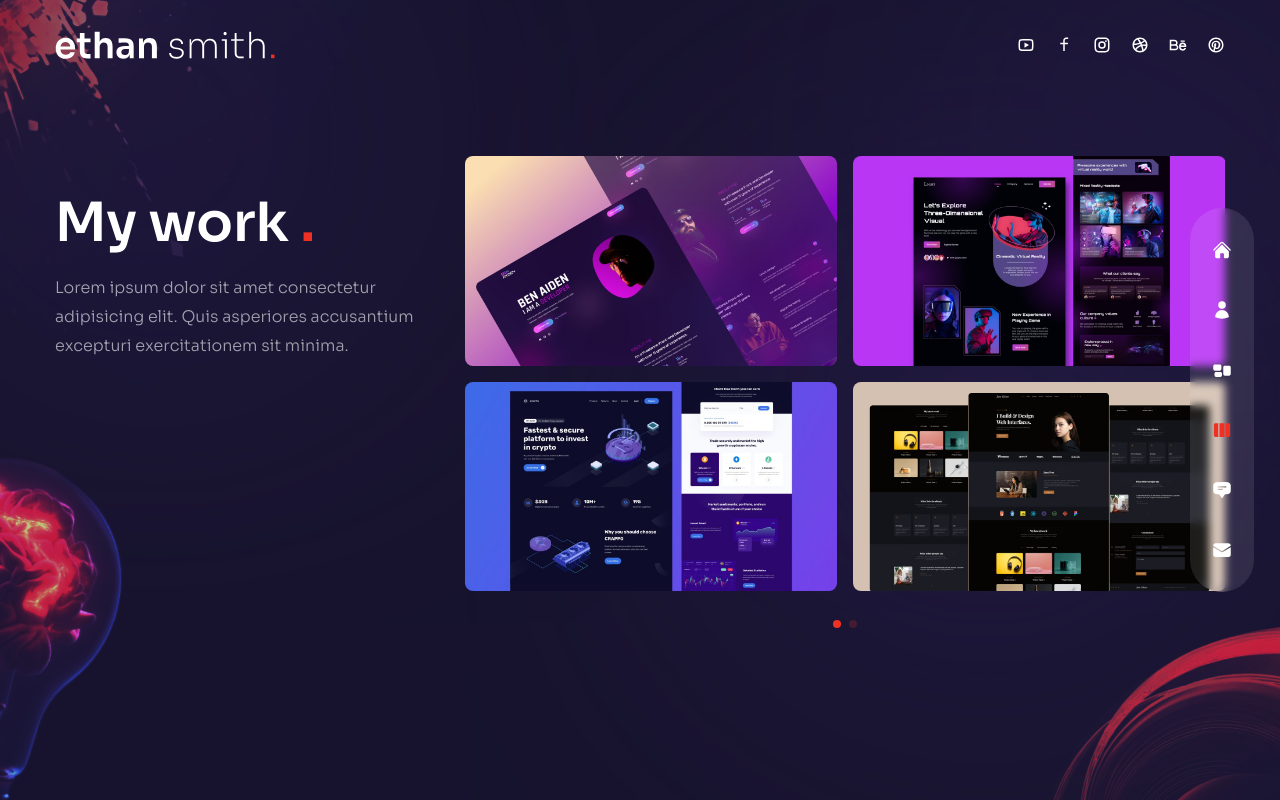
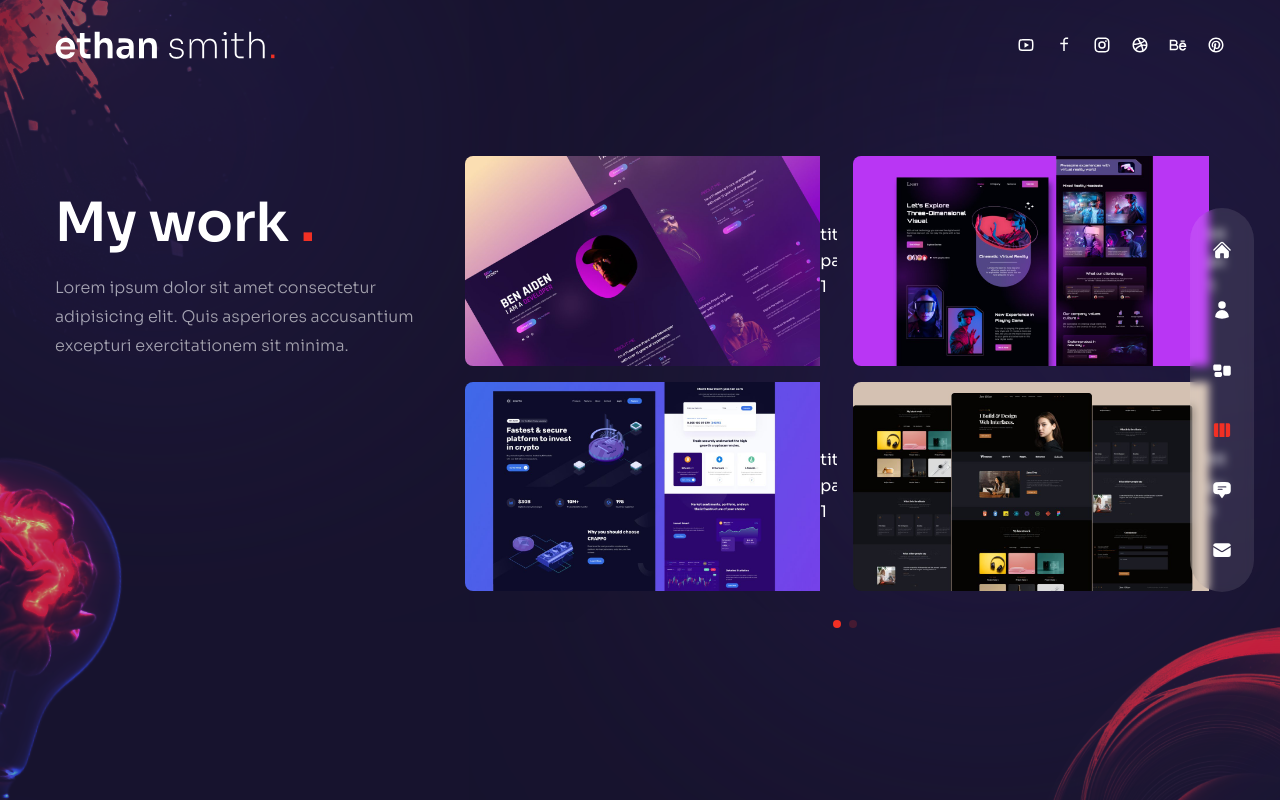
Before and after one commit to erickdc7/react-portfolio-2, a Next.js app: page /work in a window 1280 px wide. Built offline with nearby package versions, Linux system fonts and the light colour scheme.

Commit message:
add text

```diff
--- a/components/WorkSlider.js
+++ b/components/WorkSlider.js
@@ -97,6 +97,7 @@ const WorkSlider = () => {
                           <div>
                             <div>
                               {/* Title Part 1 */}
+                              <div>title part 1</div>
                             </div>
                           </div>
                         </div>
```
